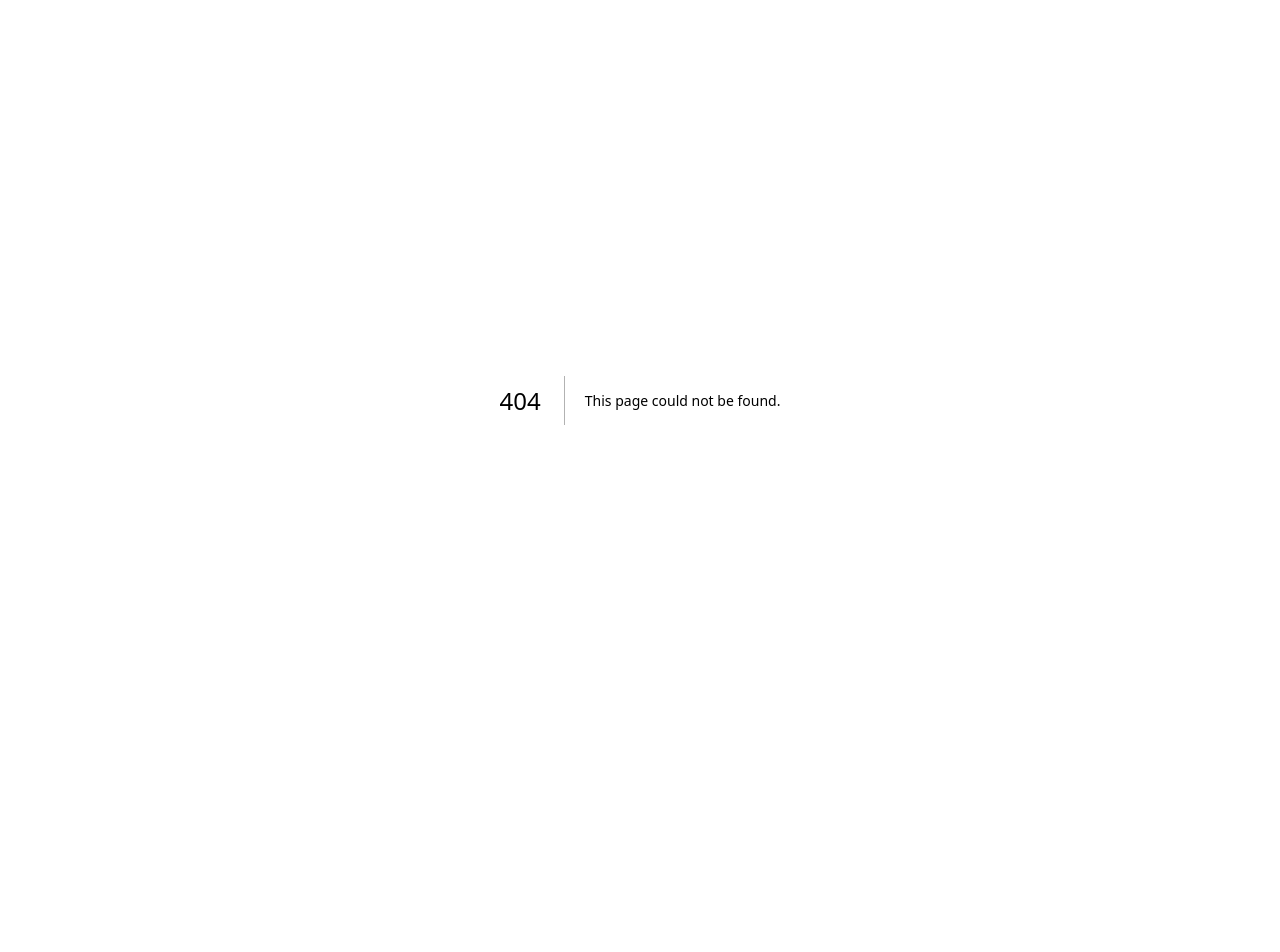
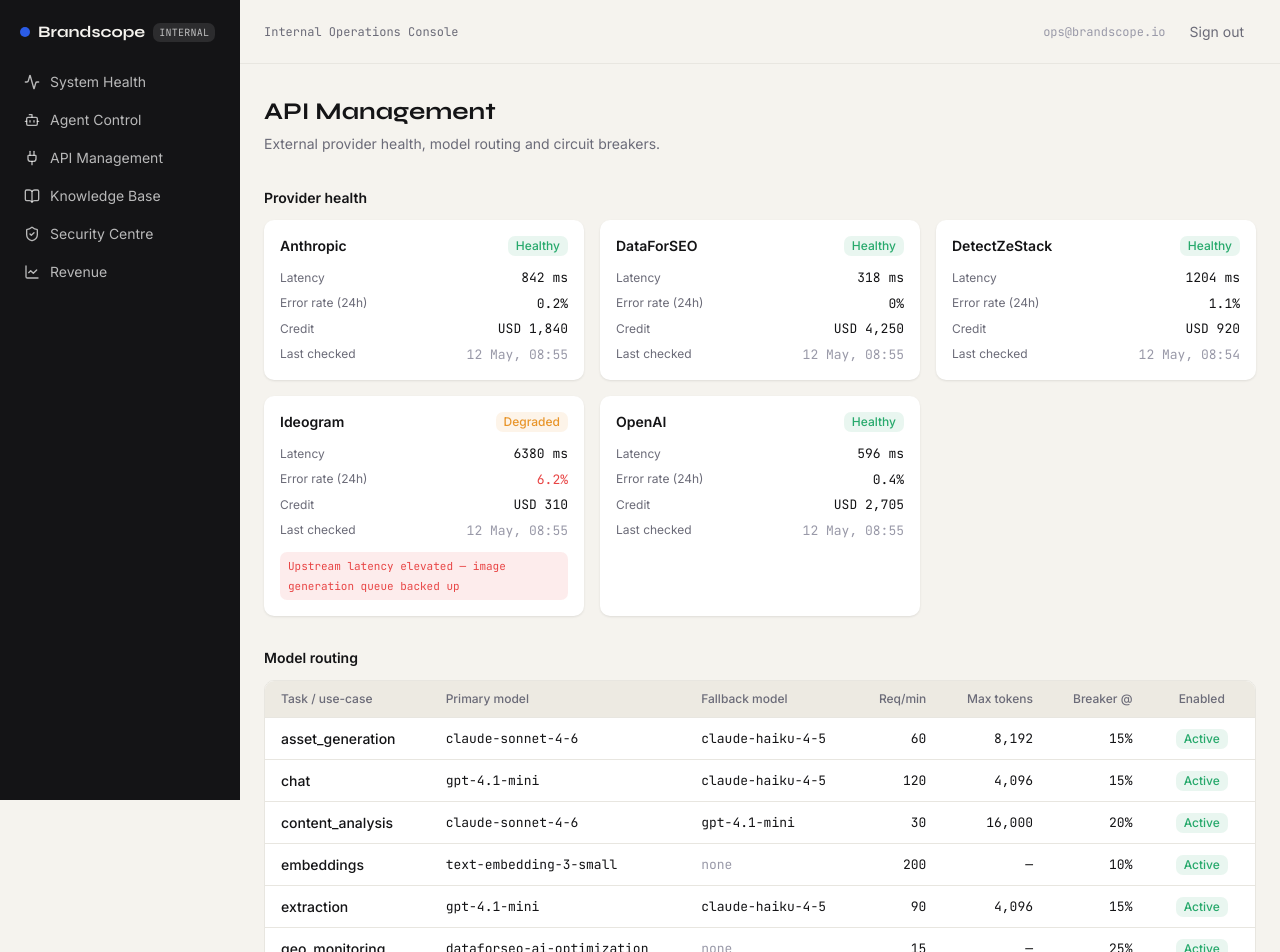
Before and after one commit to brandscopeprojects/brandscope, a Next.js app: page /preview/internal-api in a window 1280 px wide. Before the commit this address had no page. Shown: the top 952 px of the page. Before the commit the page ends 800 px from the top, so only its background shows below. Built offline with nearby package versions, Linux system fonts and the light colour scheme.

Commit message:
Admin preview: Internal API Management (demo + /preview, audited)
Co-Authored-By: Claude Opus 4.8 <noreply@anthropic.com>
Claude-Session: https://claude.ai/code/session_01DJzQjRFqbwqDLfsTnGtwW3

```diff
--- /dev/null
+++ b/app/preview/internal-api/page.tsx
@@ -0,0 +1,45 @@
+// Public design preview of the internal-admin API Management screen (Screen 26,
+// /brandscope-admin/api-management), populated with the sample dataset. No
+// auth/Supabase — renders the SAME Screen-26 components against
+// DEMO_INTERNAL_API, wrapped in the InternalShell frame so the data-dense
+// internal-admin visual language (ui-constraints §11.3) is visible. Explicitly
+// demo/sample data; NOT linked from the app.
+
+import { PageHeader } from "@/components/intelligence/PageHeader";
+import { InternalShell } from "@/components/admin/InternalShell";
+import { ApiMgmtHealthCards } from "@/components/admin/ApiMgmtHealthCards";
+import { ApiMgmtRouterTable } from "@/components/admin/ApiMgmtRouterTable";
+import { ApiMgmtCircuitBreaker } from "@/components/admin/ApiMgmtCircuitBreaker";
+import { DEMO_INTERNAL_API } from "@/lib/data/demo/internal-api";
+
+export const dynamic = "force-dynamic";
+
+export default function PreviewInternalApi() {
+  const { health, routerRules } = DEMO_INTERNAL_API;
+
+  const content = (
+    <div className="space-y-8">
+      <PageHeader
+        title="API Management"
+        subtitle="External provider health, model routing and circuit breakers."
+      />
+
+      <ApiMgmtHealthCards health={health} />
+
+      <ApiMgmtRouterTable rules={routerRules} />
+
+      <ApiMgmtCircuitBreaker health={health} />
+
+      <p className="text-xs leading-5 text-ink-faint">
+        Cost analytics arrives with the metering pipeline — no per-call spend is
+        recorded yet, so none is shown here.
+      </p>
+    </div>
+  );
+
+  return (
+    <InternalShell operatorEmail="ops@brandscope.io" isSuperAdmin={true}>
+      {content}
+    </InternalShell>
+  );
+}
--- a/components/admin/ApiMgmtRouterTable.tsx
+++ b/components/admin/ApiMgmtRouterTable.tsx
@@ -1,5 +1,6 @@
 // ApiMgmtRouterTable — model_router_config as a DataTable: task / use-case →
-// primary model (mono) → fallback model (mono) → limits → enabled (StatusPill).
+// primary model (mono) → fallback model (mono) → limits → per-row breaker
+// threshold (mono) → enabled (StatusPill).
 // Internal admin data-dense surface (ui-constraints §11.3). Presentational. Tokens only.
 
 import { DataTable, type Column } from "@/components/intelligence/DataTable";
@@ -45,6 +46,16 @@ const COLUMNS: Column<RouterRuleView>[] = [
       r.maxTokens != null ? r.maxTokens.toLocaleString("en-GB") : "—",
   },
   {
+    key: "breaker",
+    header: "Breaker @",
+    align: "right",
+    mono: true,
+    cell: (r) =>
+      r.circuitBreakerThresholdPct != null
+        ? `${r.circuitBreakerThresholdPct}%`
+        : "—",
+  },
+  {
     key: "enabled",
     header: "Enabled",
     align: "center",
--- /dev/null
+++ b/lib/data/demo/internal-api.ts
@@ -0,0 +1,180 @@
+// DEMO / SAMPLE DATA — Internal admin: API Management (Screen 26,
+// /brandscope-admin/api-management). Returned by getInternalApiData when
+// NEXT_PUBLIC_DEMO_MODE=true and rendered by the public /preview/internal-api
+// route. Explicitly sample data — richly populated so the page is fully visible
+// against the #21 API Health / Screen-26 mockup.
+//
+// Shape matches InternalApiData EXACTLY: `health` is one ApiHealthView per
+// external provider (DataForSEO, Anthropic, OpenAI, DetectZeStack, Ideogram) and
+// `routerRules` is the model_router_config task→model routing table. Both arrays
+// are populated. The `tone` / `statusLabel` / `circuit` fields are pre-derived
+// exactly as the live statusTone() / circuitState() mappers would derive them,
+// so the demo data is internally consistent with the real data layer.
+//
+// NOTE: there is NO cost table in this schema — none is invented here.
+// One provider is intentionally degraded (Ideogram, elevated latency + 6.2%
+// error rate → amber, half-open circuit) so the warn/half-open states are
+// visible; the rest are healthy/closed.
+
+import type { InternalApiData } from "@/lib/data/internal-api";
+
+// A fixed "now" so the relative "last checked" reads consistently in the demo.
+const CHECKED_AT = "2025-05-12T08:55:00.000Z";
+const CHECKED_AT_OLDER = "2025-05-12T08:54:00.000Z";
+
+export const DEMO_INTERNAL_API: InternalApiData = {
+  health: [
+    {
+      id: "demo-health-anthropic",
+      provider: "Anthropic",
+      status: "healthy",
+      tone: "good",
+      statusLabel: "Healthy",
+      latencyMs: 842,
+      errorRate24h: 0.2,
+      creditBalance: 1840,
+      creditCurrency: "USD",
+      errorMessage: null,
+      checkedAt: CHECKED_AT,
+      circuit: "closed",
+    },
+    {
+      id: "demo-health-dataforseo",
+      provider: "DataForSEO",
+      status: "healthy",
+      tone: "good",
+      statusLabel: "Healthy",
+      latencyMs: 318,
+      errorRate24h: 0,
+      creditBalance: 4250,
+      creditCurrency: "USD",
+      errorMessage: null,
+      checkedAt: CHECKED_AT,
+      circuit: "closed",
+    },
+    {
+      id: "demo-health-detectzestack",
+      provider: "DetectZeStack",
+      status: "healthy",
+      tone: "good",
+      statusLabel: "Healthy",
+      latencyMs: 1204,
+      errorRate24h: 1.1,
+      creditBalance: 920,
+      creditCurrency: "USD",
+      errorMessage: null,
+      checkedAt: CHECKED_AT_OLDER,
+      circuit: "closed",
+    },
+    {
+      id: "demo-health-ideogram",
+      provider: "Ideogram",
+      status: "degraded",
+      tone: "warn",
+      statusLabel: "Degraded",
+      latencyMs: 6380,
+      errorRate24h: 6.2,
+      creditBalance: 310,
+      creditCurrency: "USD",
+      errorMessage: "Upstream latency elevated — image generation queue backed up",
+      checkedAt: CHECKED_AT,
+      circuit: "half-open",
+    },
+    {
+      id: "demo-health-openai",
+      provider: "OpenAI",
+      status: "healthy",
+      tone: "good",
+      statusLabel: "Healthy",
+      latencyMs: 596,
+      errorRate24h: 0.4,
+      creditBalance: 2705,
+      creditCurrency: "USD",
+      errorMessage: null,
+      checkedAt: CHECKED_AT,
+      circuit: "closed",
+    },
+  ],
+  routerRules: [
+    {
+      id: "demo-router-asset-generation",
+      taskType: "asset_generation",
+      primaryModel: "claude-sonnet-4-6",
+      fallbackModel: "claude-haiku-4-5",
+      isActive: true,
+      circuitBreakerThresholdPct: 15,
+      maxTokens: 8192,
+      requestsPerMin: 60,
+    },
+    {
+      id: "demo-router-chat",
+      taskType: "chat",
+      primaryModel: "gpt-4.1-mini",
+      fallbackModel: "claude-haiku-4-5",
+      isActive: true,
+      circuitBreakerThresholdPct: 15,
+      maxTokens: 4096,
+      requestsPerMin: 120,
+    },
+    {
+      id: "demo-router-content-analysis",
+      taskType: "content_analysis",
+      primaryModel: "claude-sonnet-4-6",
+      fallbackModel: "gpt-4.1-mini",
+      isActive: true,
+      circuitBreakerThresholdPct: 20,
+      maxTokens: 16000,
+      requestsPerMin: 30,
+    },
+    {
+      id: "demo-router-embeddings",
+      taskType: "embeddings",
+      primaryModel: "text-embedding-3-small",
+      fallbackModel: null,
+      isActive: true,
+      circuitBreakerThresholdPct: 10,
+      maxTokens: null,
+      requestsPerMin: 200,
+    },
+    {
+      id: "demo-router-extraction",
+      taskType: "extraction",
+      primaryModel: "gpt-4.1-mini",
+      fallbackModel: "claude-haiku-4-5",
+      isActive: true,
+      circuitBreakerThresholdPct: 15,
+      maxTokens: 4096,
+      requestsPerMin: 90,
+    },
+    {
+      id: "demo-router-geo-monitoring",
+      taskType: "geo_monitoring",
+      primaryModel: "dataforseo-ai-optimization",
+      fallbackModel: null,
+      isActive: true,
+      circuitBreakerThresholdPct: 25,
+      maxTokens: null,
+      requestsPerMin: 15,
+    },
+    {
+      id: "demo-router-image-generation",
+      taskType: "image_generation",
+      primaryModel: "ideogram-v2",
+      fallbackModel: null,
+      isActive: false,
+      circuitBreakerThresholdPct: 15,
+      maxTokens: null,
+      requestsPerMin: 20,
+    },
+    {
+      id: "demo-router-summarisation",
+      taskType: "summarisation",
+      primaryModel: "claude-haiku-4-5",
+      fallbackModel: "gpt-4.1-mini",
+      isActive: true,
+      circuitBreakerThresholdPct: 15,
+      maxTokens: 2048,
+      requestsPerMin: 60,
+    },
+  ],
+};
--- a/lib/data/internal-api.ts
+++ b/lib/data/internal-api.ts
@@ -1,5 +1,6 @@
 import "server-only";
 import { createAdminClient } from "@/lib/supabase/admin";
+import { isDemoMode } from "@/lib/data/demo-mode";
 
 // API Management data layer (Internal admin, Screen 26, /brandscope-admin/api-management).
 // Sources (both Class-2, service-role-only, GLOBAL — rls-policies.md):
@@ -81,6 +82,11 @@ function circuitState(tone: ApiHealthView["tone"], errorRate24h: number | null):
  * Both arrays may be empty (pre-telemetry) — the page renders an empty state then.
  */
 export async function getInternalApiData(): Promise<InternalApiData> {
+  if (isDemoMode()) {
+    const { DEMO_INTERNAL_API } = await import("@/lib/data/demo/internal-api");
+    return DEMO_INTERNAL_API;
+  }
+
   const admin = createAdminClient();
 
   const [healthRes, routerRes] = await Promise.all([
```
